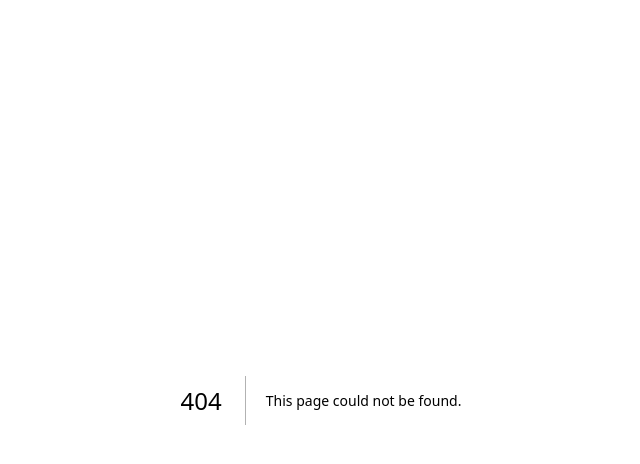
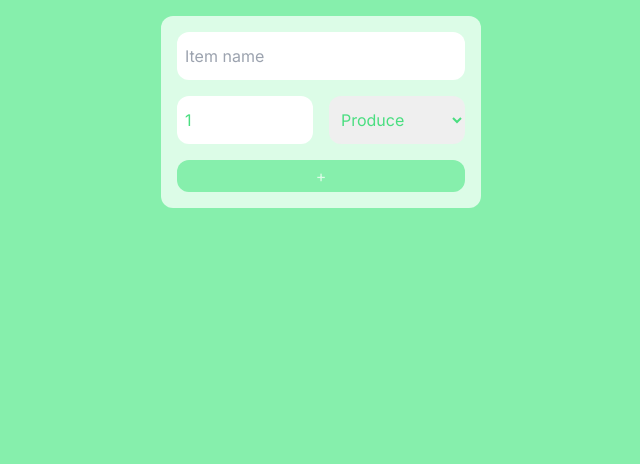
Before and after one commit to caylynmac/cprg306-assignments, a Next.js app: page /week-4 in a window 1280 px wide. Before the commit this address had no page. Shown: the top 464 px of the page, without its empty margins (319-959 px from the left). Built offline with nearby package versions, Linux system fonts and the light colour scheme.

Commit message:
week 4 assignment

```diff
--- a/app/page.js
+++ b/app/page.js
@@ -7,6 +7,7 @@ export default function Home() {
       <h1>CPRG 306: Web Development 2 - Assignments</h1>
       <p><Link className={linkStyles} href="./week-2/">Week 2</Link></p>
       <p><Link className={linkStyles} href="./week-3/">Week 3</Link></p>
+      <p><Link className={linkStyles} href="./week-4/">Week 4</Link></p>
     </main>
   );
 }
--- /dev/null
+++ b/app/week-4/new-item.js
@@ -0,0 +1,60 @@
+"use client";
+import { useState } from "react";
+
+export default function NewItem(){
+    const [name, setName] = useState(""); //you can change the elements of a const array
+    const [quantity, setQuantity] = useState(1);
+    const [category, setCategory] = useState("produce");
+
+    const handleSubmit = (event) => {
+        event.preventDefault();
+        //create item object
+        const item = {
+            name: name,
+            quantity: quantity,
+            category: category
+        }
+        console.log(item);
+
+        alert(`Added: ${item.name}, quantity: ${item.quantity}, category: ${item.category}`);
+
+        setName("");
+        setQuantity(1);
+        setCategory("produce");
+      };
+
+    const nameChange = (event) => {
+        setName(event.target.value);
+    }
+    const quantityChange = (event) => {
+        setQuantity(event.target.value);
+    }
+    const categoryChange = (event) => {
+        setCategory(event.target.value);
+    }
+
+      return (
+
+        <form onSubmit={handleSubmit} className="p-4 m-4 h-48 max-w-80 bg-green-100 text-green-400 rounded-xl grid grid-cols-1 gap-4">
+            <input type="text" placeholder="Item name" value={name} onChange={nameChange} required className="rounded-xl p-2"/>
+            <div className = "grid grid-cols-2 gap-4">
+            <input type="number" min={1} max={99} value={quantity} onChange={quantityChange} required className="rounded-xl p-2"/>
+            <select placeholder="Enter your name" value={category} onChange={categoryChange} required className="rounded-xl p-2">
+            <option value="Produce">Produce</option>
+              <option value="Dairy">Dairy</option>
+              <option value="Bakery">Bakery</option>
+              <option value="Meat">Meat</option>
+              <option value="Frozen Foods">Frozen Foods</option>
+              <option value="Canned Goods">Canned Goods</option>
+              <option value="Dry Goods">Dry Goods</option>
+              <option value="Beverages">Beverages</option>
+              <option value="Snacks">Snacks</option>
+              <option value="Household">Household</option>
+              <option value="Other">Other</option>
+            </select>
+            </div>
+          <input type="submit" value="+" className="bg-green-300 text-green-100 rounded-xl"/>
+        </form>
+);
+
+}
--- /dev/null
+++ b/app/week-4/page.js
@@ -0,0 +1,9 @@
+import NewItem from "./new-item";
+export default function Page(){
+
+    return (
+        <main className = "bg-green-300 h-screen flex flex-col items-center">
+                <NewItem/>
+        </main>
+    )
+}
```
